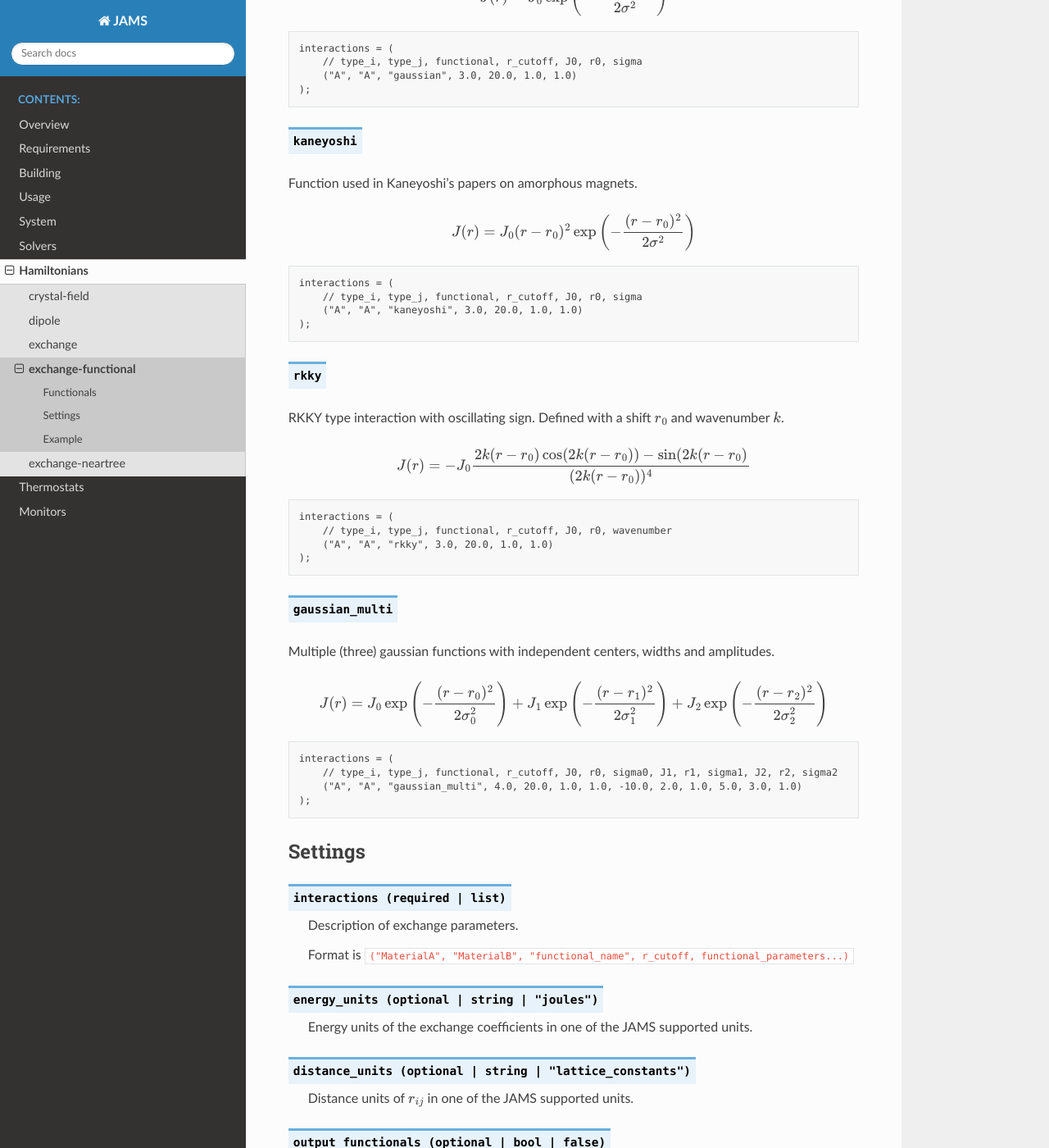
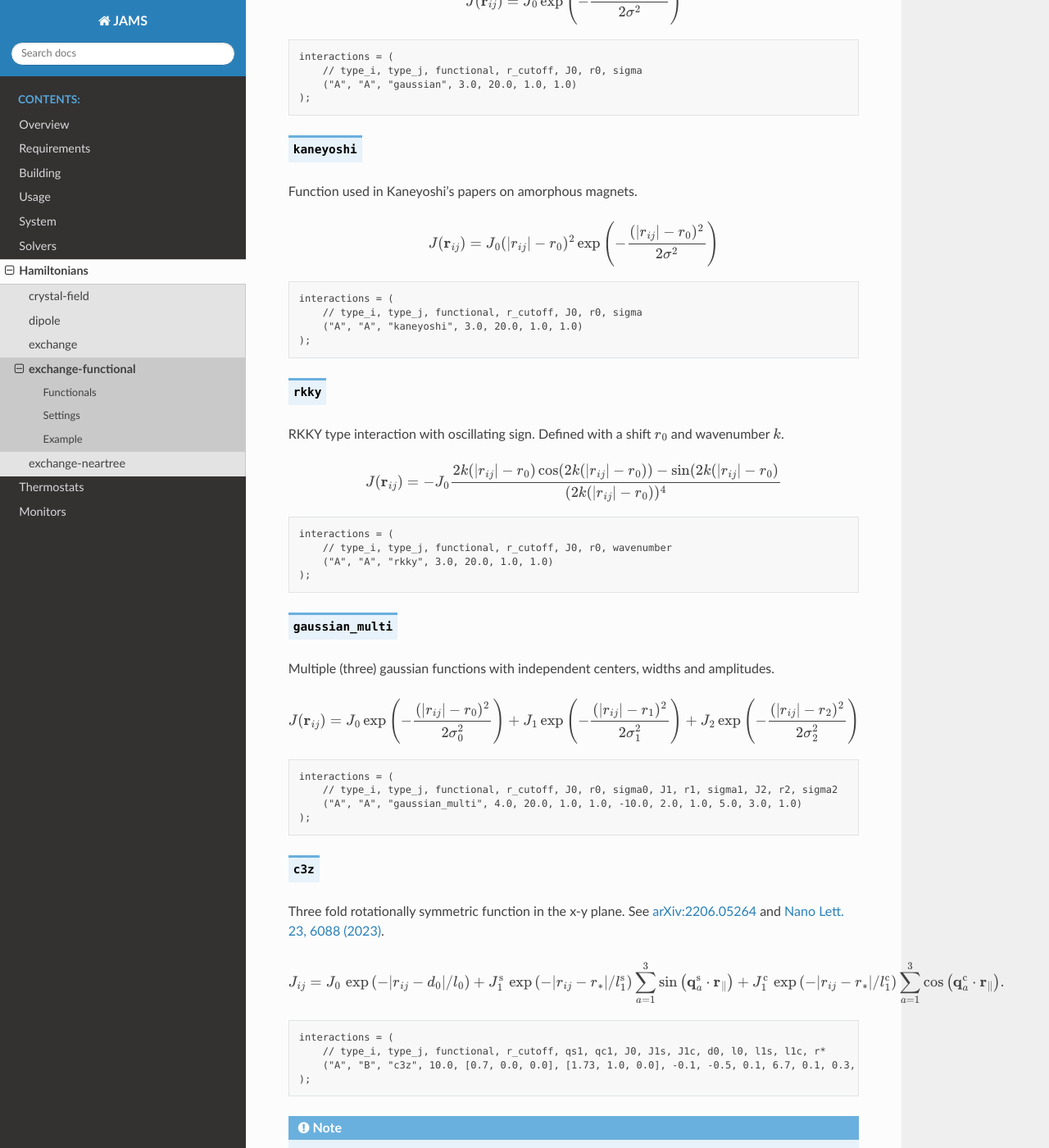
Before and after one commit to stonerlab/jams, a Sphinx documentation site: the page built from docs/source/hamiltonians/exchange-functional.rst, in a window 1280 px wide and 1400 px high, scrolled down 1293 px. Shown: the whole window at 82% size. Built offline with Sphinx 7.4.7 and the Read the Docs theme 3.1.0, drawn with Linux system fonts in a browser that asks for light colours; some of the changed text lies outside the part shown.

Commit message:
Add C3z functional (#249)
Based on arXiv:2206.05264 for CrI3 twisted bilayers.

This also required generalising all functionals to accept a vector as the first arguement, rather than just a distance.

The output of the functional is now also 3D.

```diff
--- a/docs/source/hamiltonians/exchange-functional.rst
+++ b/docs/source/hamiltonians/exchange-functional.rst
@@ -1,18 +1,18 @@
 exchange-functional
 ===================
 
-Heisenberg bilinear exchange with a functional form based on type and distance
+Heisenberg bilinear exchange with a functional form based on type and interaction vector
 
 .. math::
-      \mathcal{H} = -\tfrac{1}{2}\sum_{ij} J_{a,b}(r_{ij}) \mathbf{S}_{a,i} \cdot \mathbf{S}_{b,j}
+      \mathcal{H} = -\tfrac{1}{2}\sum_{ij} J_{a,b}(\mathbf{r}_{ij}) \mathbf{S}_{a,i} \cdot \mathbf{S}_{b,j}
 
-The exchange function :math:`J_{a,b}(r_{ij})` is specified between materials :math:`a` and :math:`b`.
-Neighbours with the given material types at distance :math:`r_{ij}` will be given the exchange value.
+The exchange function :math:`J_{a,b}(\mathbf{r}_{ij})` is specified between materials :math:`a` and :math:`b`.
+Neighbours with the given material types will be given the exchange value calculate from :math:`J_{a,b}(\mathbf{r}_{ij})`.
 
 .. note::
     Specified interactions are assumed to be reciprocal between
     materials, so  if :math:`A` and :math:`B` are materials only one of
-    :math:`J_{AB}(r)` and :math:`J_{BA}(r)` should be specified. Moreover
+    :math:`J_{AB}(\mathbf{r}_{ij})` and :math:`J_{BA}(\mathbf{r}_{ij})` should be specified. Moreover
     only one functional can be specified per material or material pair.
 
 Functionals
@@ -26,10 +26,10 @@ A step function where :math:`J_0` is constant within :math:`r_0` and
 zero outside.
 
 .. math::
-    J(r) =
+    J(\mathbf{r}_{ij}) =
     \begin{cases}
-        J_{0}, & r \le r_{\mathrm{cut}}, \\
-        0, & r > r_{\mathrm{cut}} .
+        J_{0}, & |r_{ij}| \le r_{\mathrm{cut}}, \\
+        0, & |r_{ij}| > r_{\mathrm{cut}} .
     \end{cases}
 
 .. code-block:: none
@@ -45,7 +45,7 @@ Exponentially decaying function with a linear shift :math:`r_0` and
 decay constant :math:`\sigma`.
 
 .. math::
-    J(r) = J_0 \operatorname{exp}\left( -\frac{r-r_0}{\sigma} \right)
+    J(\mathbf{r}_{ij}) = J_0 \operatorname{exp}\left( -\frac{|r_{ij}|-r_0}{\sigma} \right)
 
 .. code-block:: none
 
@@ -59,7 +59,7 @@ decay constant :math:`\sigma`.
 Gaussian function centered on :math:`r_0` with width :math:`\sigma`.
 
 .. math::
-    J(r) = J_0 \operatorname{exp}\left( -\frac{(r-r_0)^2}{2\sigma^2} \right)
+    J(\mathbf{r}_{ij}) = J_0 \operatorname{exp}\left( -\frac{(|r_{ij}|-r_0)^2}{2\sigma^2} \right)
 
 .. code-block:: none
 
@@ -73,7 +73,7 @@ Gaussian function centered on :math:`r_0` with width :math:`\sigma`.
 Function used in Kaneyoshi's papers on amorphous magnets.
 
 .. math::
-    J(r) = J_0 (r-r_0)^2\operatorname{exp}\left( -\frac{(r-r_0)^2}{2\sigma^2} \right)
+    J(\mathbf{r}_{ij}) = J_0 (|r_{ij}|-r_0)^2\operatorname{exp}\left( -\frac{(|r_{ij}|-r_0)^2}{2\sigma^2} \right)
 
 .. code-block:: none
 
@@ -88,7 +88,7 @@ RKKY type interaction with oscillating sign. Defined with a shift :math:`r_0` an
 wavenumber :math:`k`.
 
 .. math::
-    J(r) = -J_0 \frac{2 k (r-r_0) \cos(2 k (r-r_0)) - \sin(2 k (r-r_0)}{(2 k (r - r_0))^4}
+    J(\mathbf{r}_{ij}) = -J_0 \frac{2 k (|r_{ij}|-r_0) \cos(2 k (|r_{ij}|-r_0)) - \sin(2 k (|r_{ij}|-r_0)}{(2 k (|r_{ij}| - r_0))^4}
 
 .. code-block:: none
 
@@ -102,7 +102,7 @@ wavenumber :math:`k`.
 Multiple (three) gaussian functions with independent centers, widths and amplitudes.
 
 .. math::
-    J(r) = J_0 \operatorname{exp}\left( -\frac{(r-r_0)^2}{2\sigma_0^2} \right) + J_1 \operatorname{exp}\left( -\frac{(r-r_1)^2}{2\sigma_1^2} \right) + J_2 \operatorname{exp}\left( -\frac{(r-r_2)^2}{2\sigma_2^2} \right)
+    J(\mathbf{r}_{ij}) = J_0 \operatorname{exp}\left( -\frac{(|r_{ij}|-r_0)^2}{2\sigma_0^2} \right) + J_1 \operatorname{exp}\left( -\frac{(|r_{ij}|-r_1)^2}{2\sigma_1^2} \right) + J_2 \operatorname{exp}\left( -\frac{(|r_{ij}|-r_2)^2}{2\sigma_2^2} \right)
 
 
 .. code-block:: none
@@ -111,6 +111,31 @@ Multiple (three) gaussian functions with independent centers, widths and amplitu
         // type_i, type_j, functional, r_cutoff, J0, r0, sigma0, J1, r1, sigma1, J2, r2, sigma2
         ("A", "A", "gaussian_multi", 4.0, 20.0, 1.0, 1.0, -10.0, 2.0, 1.0, 5.0, 3.0, 1.0)
     );
+
+.. describe:: c3z
+
+Three fold rotationally symmetric function in the x-y plane. See `arXiv:2206.05264 <https://arxiv.org/abs/2206.05264>`_ and
+`Nano Lett. 23, 6088 (2023) <https://dx.doi.org/10.1021/acs.nanolett.3c01529>`_.
+
+
+.. math::
+   J_{ij}
+   =
+   J_{0}\,\exp\left(-\lvert r_{ij} - d_{0} \rvert / l_{0}\right)
+   + J_{1}^{\mathrm{s}}\,\exp\left(-\lvert r_{ij} - r_{*} \rvert / l_{1}^{\mathrm{s}}\right)
+     \sum_{a=1}^{3} \sin\left(\mathbf{q}_{a}^{\mathrm{s}} \cdot \mathbf{r}_{\parallel}\right)
+   + J_{1}^{\mathrm{c}}\,\exp\left(-\lvert r_{ij} - r_{*} \rvert / l_{1}^{\mathrm{c}}\right)
+     \sum_{a=1}^{3} \cos\left(\mathbf{q}_{a}^{\mathrm{c}} \cdot \mathbf{r}_{\parallel}\right).
+
+.. code-block:: none
+
+    interactions = (
+        // type_i, type_j, functional, r_cutoff, qs1, qc1, J0, J1s, J1c, d0, l0, l1s, l1c, r*
+        ("A", "B", "c3z", 10.0, [0.7, 0.0, 0.0], [1.73, 1.0, 0.0], -0.1, -0.5, 0.1, 6.7, 0.1, 0.3, 0.6, 7.3),
+    );
+
+.. note::
+    Only :math:`\mathbf{q}_{1}^{s,c}` are specified and :math:`\mathbf{q}_{2,3}^{s,c}` are calculated from the C3z symmetry.
 
 Settings
 ########
```
Also changed, not shown: 2 other files.
